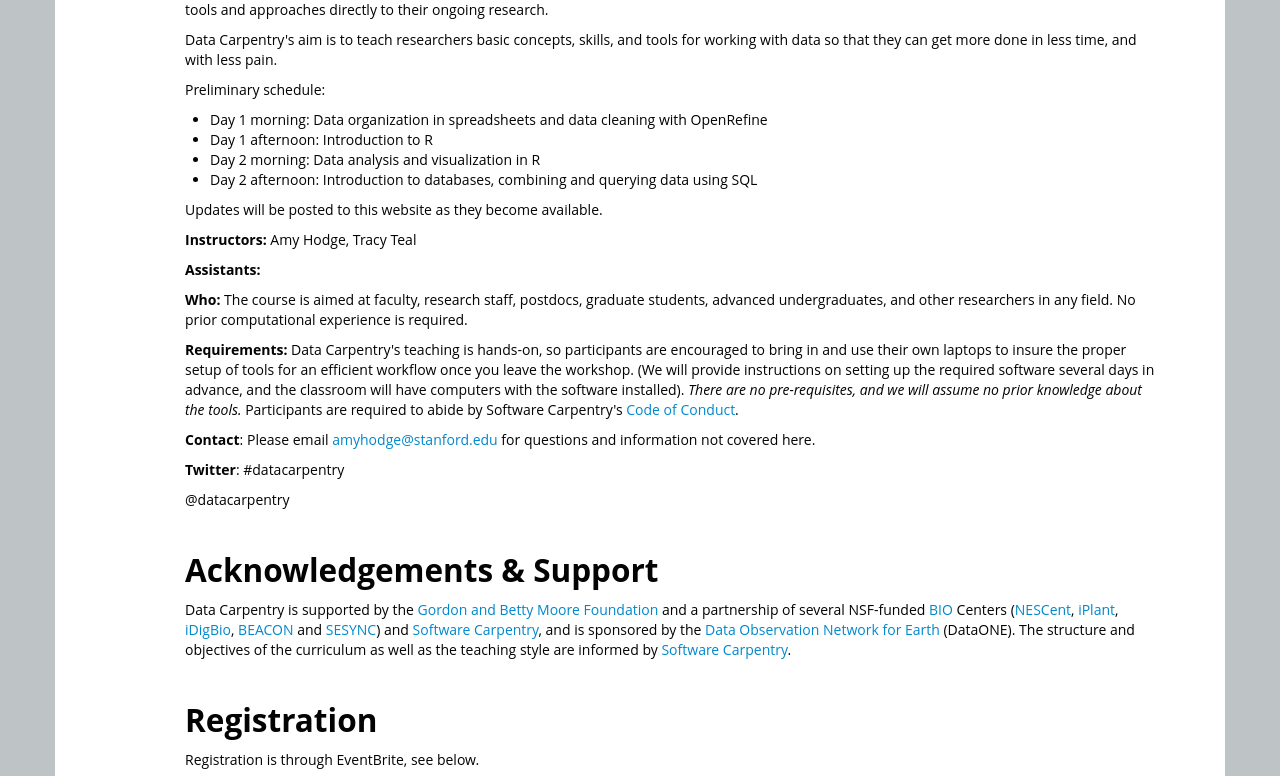
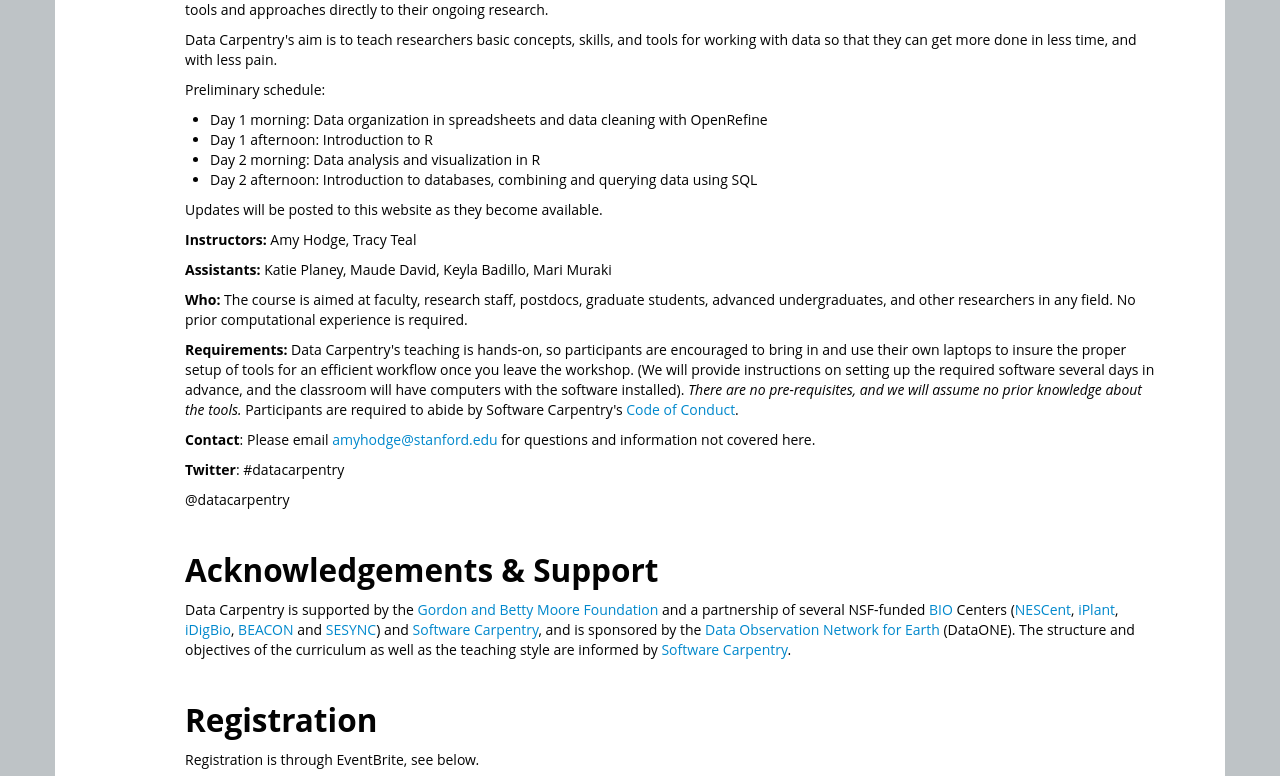
Before and after one commit to datacarpentry/2015-04-23-stanford, a Jekyll site: the page built from index.html, in a window 1280 px wide and 900 px high, scrolled down 611 px, cut to the strip 0-776 px from the top of the window. Built offline with Jekyll 4.4.1, drawn with Linux system fonts in a browser that asks for light colours; nearby versions of some CDN libraries; library files that are not in the unit come from our copies.

Commit message:
added helpers to web site

```diff
--- a/index.html
+++ b/index.html
@@ -11,7 +11,7 @@
 latlng:
 registration: open
 instructor: ["Amy Hodge", "Tracy Teal"]
-assistant: []
+assistant: ["Katie Planey", "Maude David", "Keyla Badillo", "Mari Muraki"]
 contact: amyhodge@stanford.edu
 raw: raw.github.com/datacarpentry/2015-04-23-stanford/gh-pages
 eventbrite: 16087912379
```
